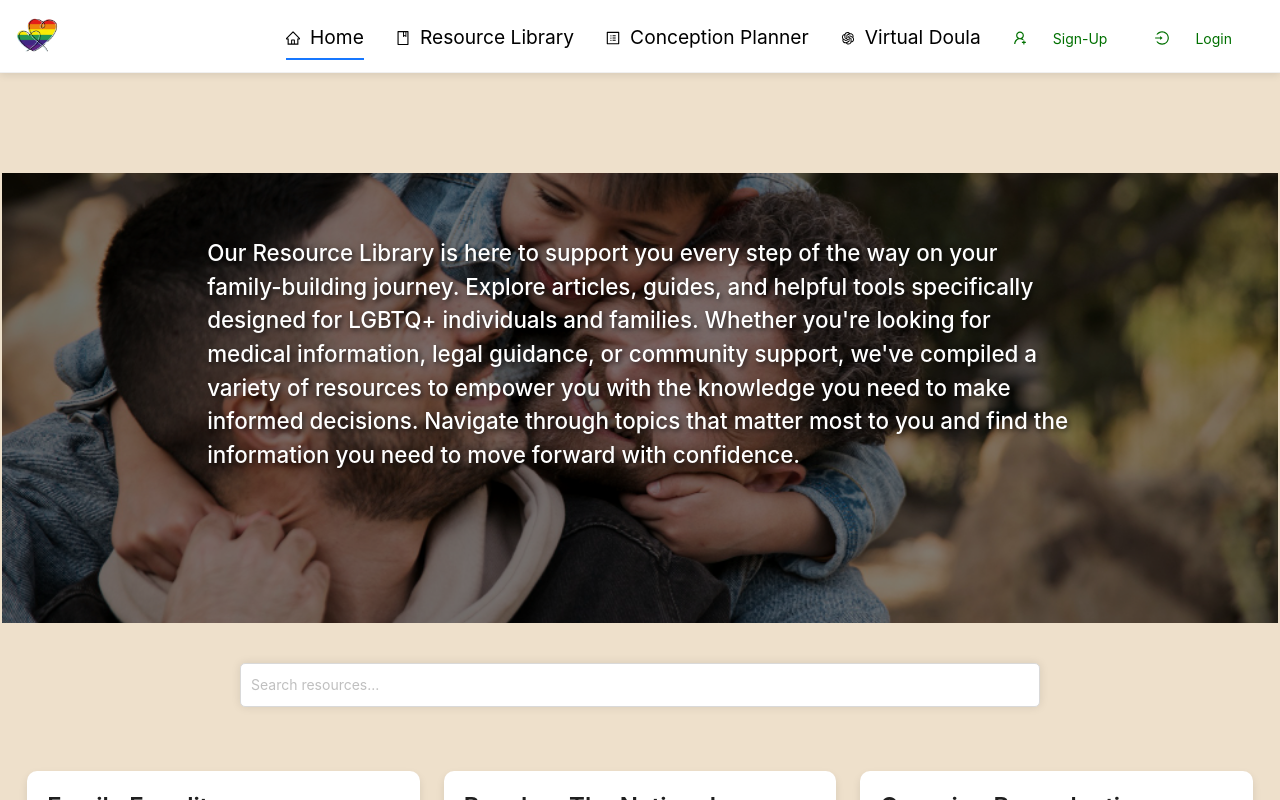
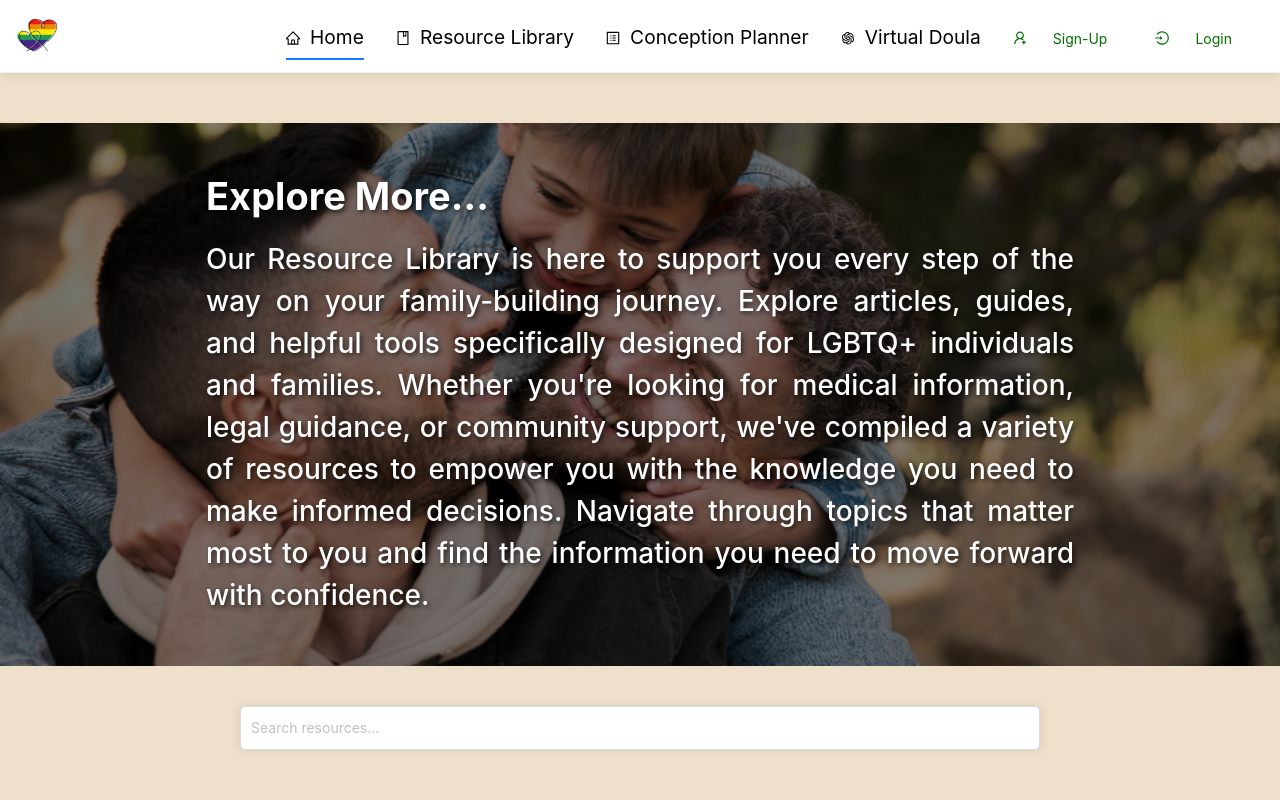
Before and after one commit to MBHunter88/queer_conceptions, a React (Vite) app in the folder client/: page /resources in a window 1280 px wide. Built offline with nearby package versions, Linux system fonts and the light colour scheme.

Commit message:
improve resonsiveness for resource library and update text alignment

```diff
--- a/client/src/pages/ResourceLibrary.jsx
+++ b/client/src/pages/ResourceLibrary.jsx
@@ -50,14 +50,14 @@ const ResourceLibrary = () => {
 
 
   return (
-    <Layout style={{backgroundColor: '#EEE0CB',  marginLeft: '-1vw', marginRight: '-1vw', padding: '50px 20px'}}>
-      <Content style={{ height: '100%', padding: '50px 20px' }}>
+    <Layout style={{backgroundColor: '#EEE0CB', padding: '50px 0px'}}>
+      <Content style={{  padding: '0 20px' }}>
         <div className="resource-library">
 
           {/* Top Div with Background */}
           <Row gutter={[0, 40]} justify="center">
             <div style={{
-              height: '450px',
+              height: 'auto',
               padding: '50px 20px',
               background: 'url(RL_Hero.jpg) no-repeat center/cover',
               color: '#fff',
@@ -65,8 +65,8 @@ const ResourceLibrary = () => {
               textShadow: '2px 2px 5px rgba(0, 0, 0, 0.7)',
               display: 'flex',
               justifyContent: 'center',
-              marginLeft: '-2vw',
-              marginRight: '-2vw'
+              width: '100vw',
+              margin: '0 -20px',
             }}>
               <div style={{
                 position: 'absolute',
@@ -76,8 +76,16 @@ const ResourceLibrary = () => {
                 bottom: 0,
                 background: 'rgba(0, 0, 0, 0.5)'
               }}></div>
-              <div style={{ position: 'relative', zIndex: 1, maxWidth: "70%", marginTop: '1vw' }}>
-                <Text style={{ fontSize: '1.75vw', lineHeight: '1.5', fontWeight: '500', color: 'white' }}>
+              <div style={{
+                position: 'relative',
+                zIndex: 1,
+                maxWidth: '70%',
+                textAlign: 'justify', }}>
+                <Title  style={{
+                  fontWeight: 'bold',
+                  color: '#fff',
+                }}>Explore More...</Title>
+                <Text style={{ fontSize: '1.75rem', lineHeight: '1.5', fontWeight: '500', color: 'white',  textAlign: 'justify' }}>
                   Our Resource Library is here to support you every step of the way on your family-building journey.
                   Explore articles, guides, and helpful tools specifically designed for LGBTQ+ individuals and families.
                   Whether you're looking for medical information, legal guidance, or community support, we've compiled
@@ -111,7 +119,8 @@ const ResourceLibrary = () => {
                       borderRadius: '10px',
                       boxShadow: '0 4px 8px rgba(0, 0, 0, 0.1)',
                       transition: 'transform 0.2s',
-                      minHeight: '100%'
+                      minHeight: '100%',
+                      textAlign: 'justify'
                     }}
                     bodyStyle={{ padding: '20px' }}
                     onMouseEnter={(e) => e.currentTarget.style.transform = 'scale(1.02)'}
```
Also changed, not shown: client/public/chat.png (added).
